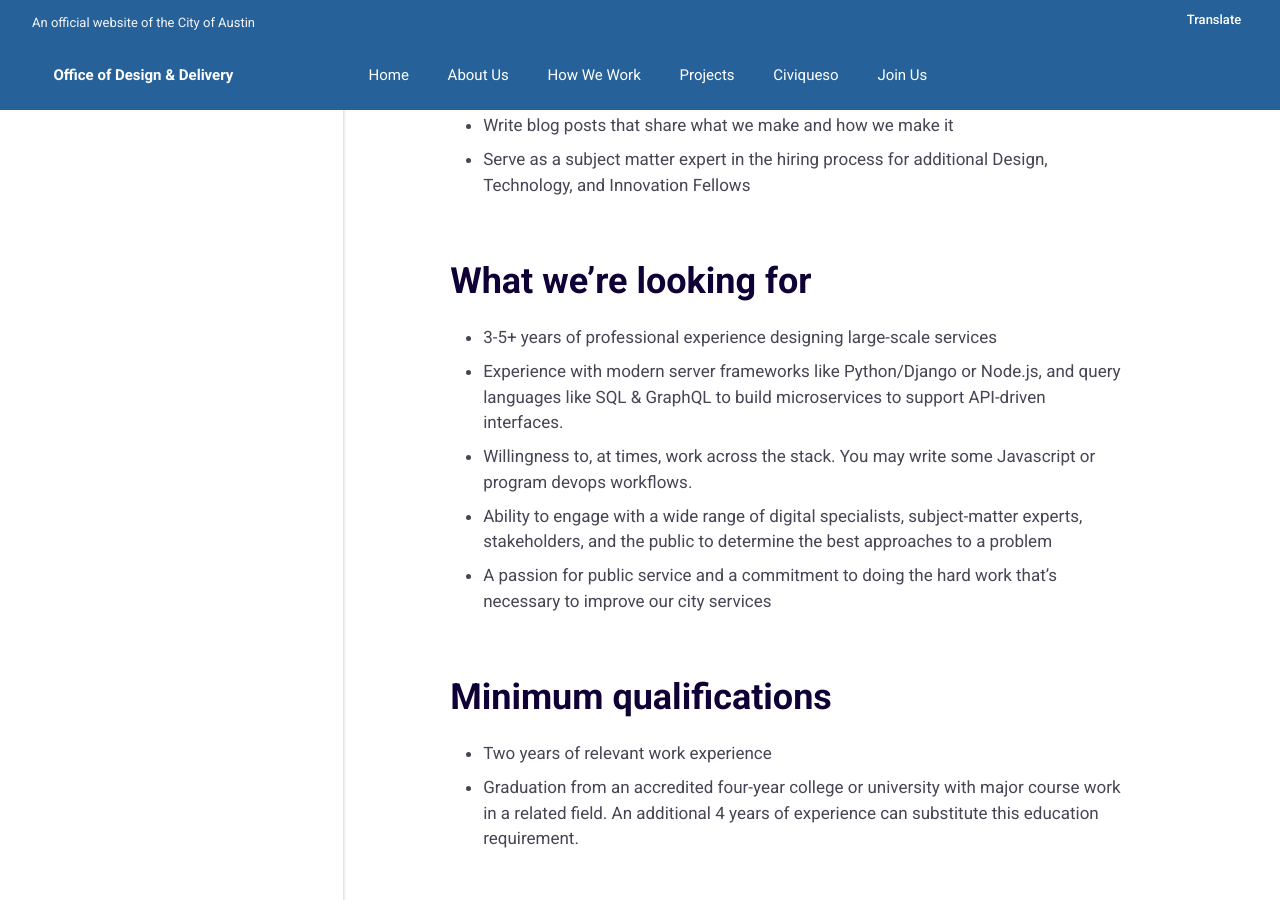
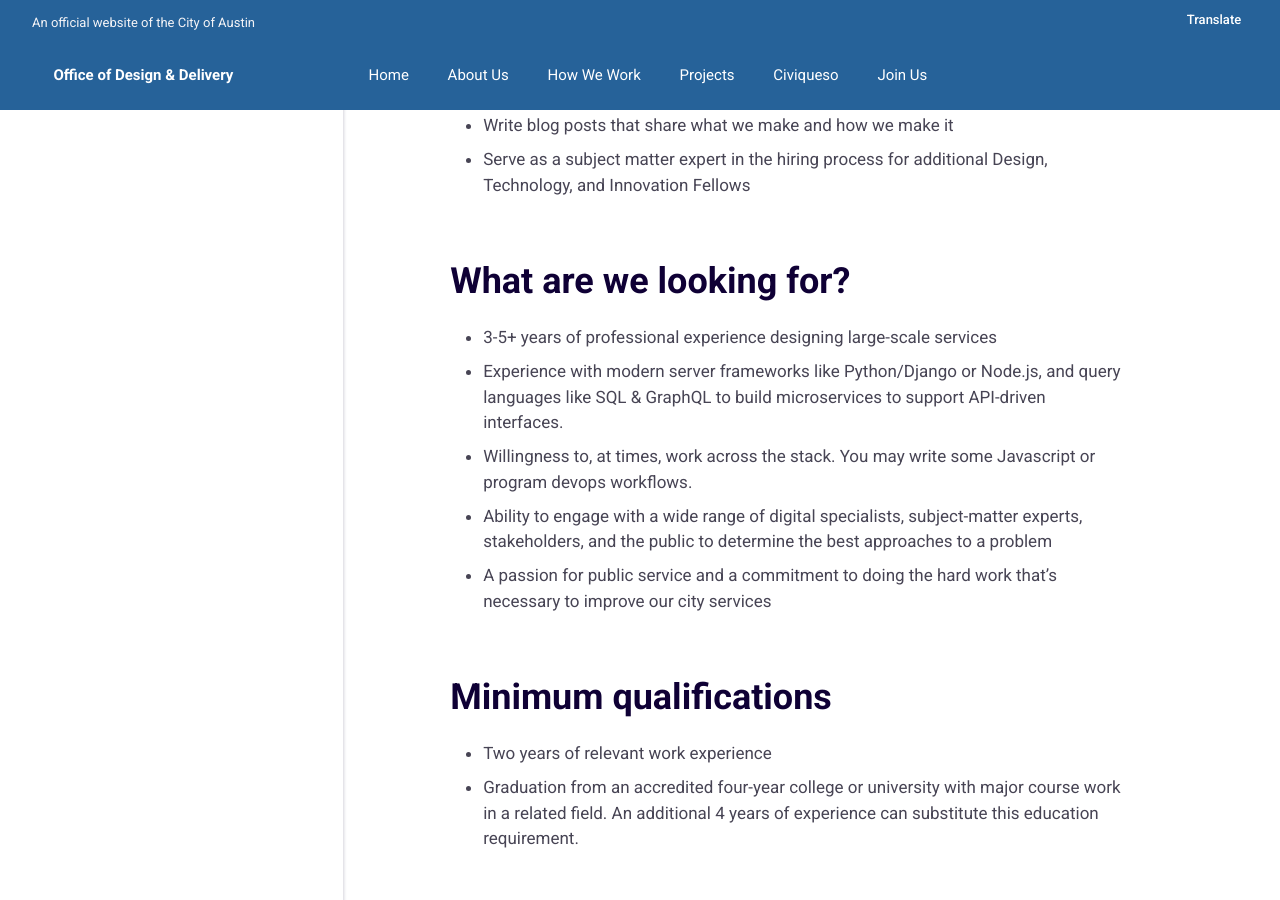
Before and after one commit to opensavannah/ProjectResilience, a Jekyll site: the page built from _jobs/positions/back-end-developer.md, in a window 1280 px wide and 900 px high, scrolled down 1592 px. Built offline with Jekyll 4.4.1, drawn with Linux system fonts in a browser that asks for light colours.

Commit message:
Update back-end-developer.md

```diff
--- a/_jobs/positions/back-end-developer.md
+++ b/_jobs/positions/back-end-developer.md
@@ -33,7 +33,7 @@ $75,000-$86,000, commensurate with experience
 - Serve as a subject matter expert in the hiring process for additional Design, Technology, and Innovation Fellows
 
 
-## What we're looking for
+## What are we looking for?
 
 - 3-5+ years of professional experience designing large-scale services
 - Experience with modern server frameworks like Python/Django or Node.js, and query languages like SQL & GraphQL to build microservices to support API-driven interfaces.
```
